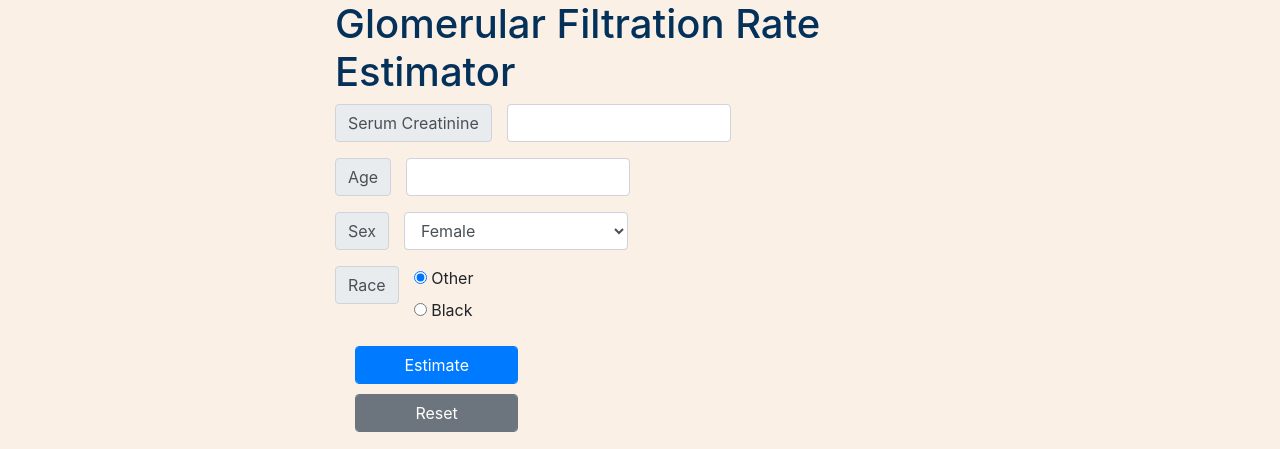
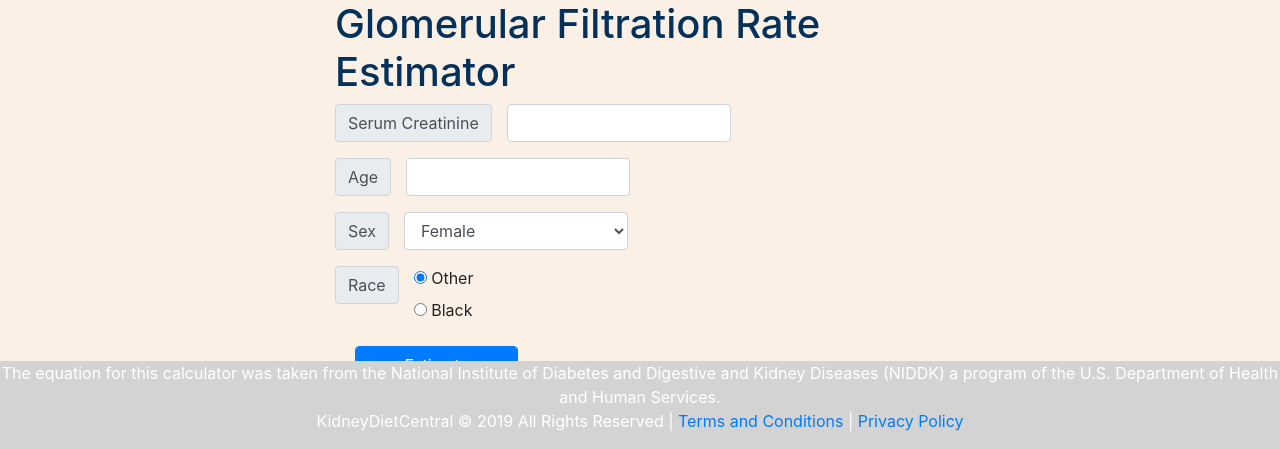
Before and after one commit to emenym/gfr_app, a Flask app: page / in a window 1280 px wide. Shown: the part 351-800 px from the top of the page. Run offline with Flask 2, Linux system fonts and the light colour scheme; some libraries are stand-ins or nearby versions.

Commit message:
Added a footer to page

```diff
--- a/static/style.css
+++ b/static/style.css
@@ -54,3 +54,25 @@ canvas {
 .result-number {
     font-size:3vw;
 }
+
+  .footer
+  {
+    position: fixed;
+    left: 0;
+    bottom: 0;
+    width: 100%;
+    background-color: lightGray;
+    color: white;
+    text-align: center;  position: fixed;
+    left: 0;
+    bottom: 0;
+    width: 100%;
+    text-align: center;
+  }
+
+  #creatinine
+  {
+    margin-left: auto;
+    margin-right: auto;
+    text-align: center
+  }
--- a/templates/gfr.html
+++ b/templates/gfr.html
@@ -25,11 +25,9 @@
     <form method="POST" action="/gfr">
         {{ form.csrf_token }}
         <div class="container col-md-6" style="margin-top: 25px">
-            <h1>
-    Glomerular Filtration Rate Estimator
-</h1>
+            <h1>Glomerular Filtration Rate Estimator</h1>
             <div class="form-group">
-                {{ mm.gfr_form_field(form.scr) }}
+                {{ mm.gfr_form_field(form.scr)}}
                 {{ mm.gfr_form_field(form.age) }}
                 {{ mm.gfr_form_field(form.sex) }}
                 {{ mm.gfr_form_field(form.black) }}
@@ -45,6 +43,15 @@
     </form>
 
 
+<div class = footer>
+    <p> The equation for this calculator was taken from the National Institute of Diabetes and Digestive and
+        Kidney Diseases (NIDDK) a program of the U.S. Department of Health and Human Services.<br>
+        KidneyDietCentral &copy 2019 All Rights Reserved | <a id="terms" href="https://kidneydietcentral.com/terms-conditions")>Terms and Conditions</a>
+         | <a id="privacy" href="https://kidneydietcentral.com/privacy-policy")>Privacy Policy</a>
+    </p>
+</div>
+
+
 
 
 
```
